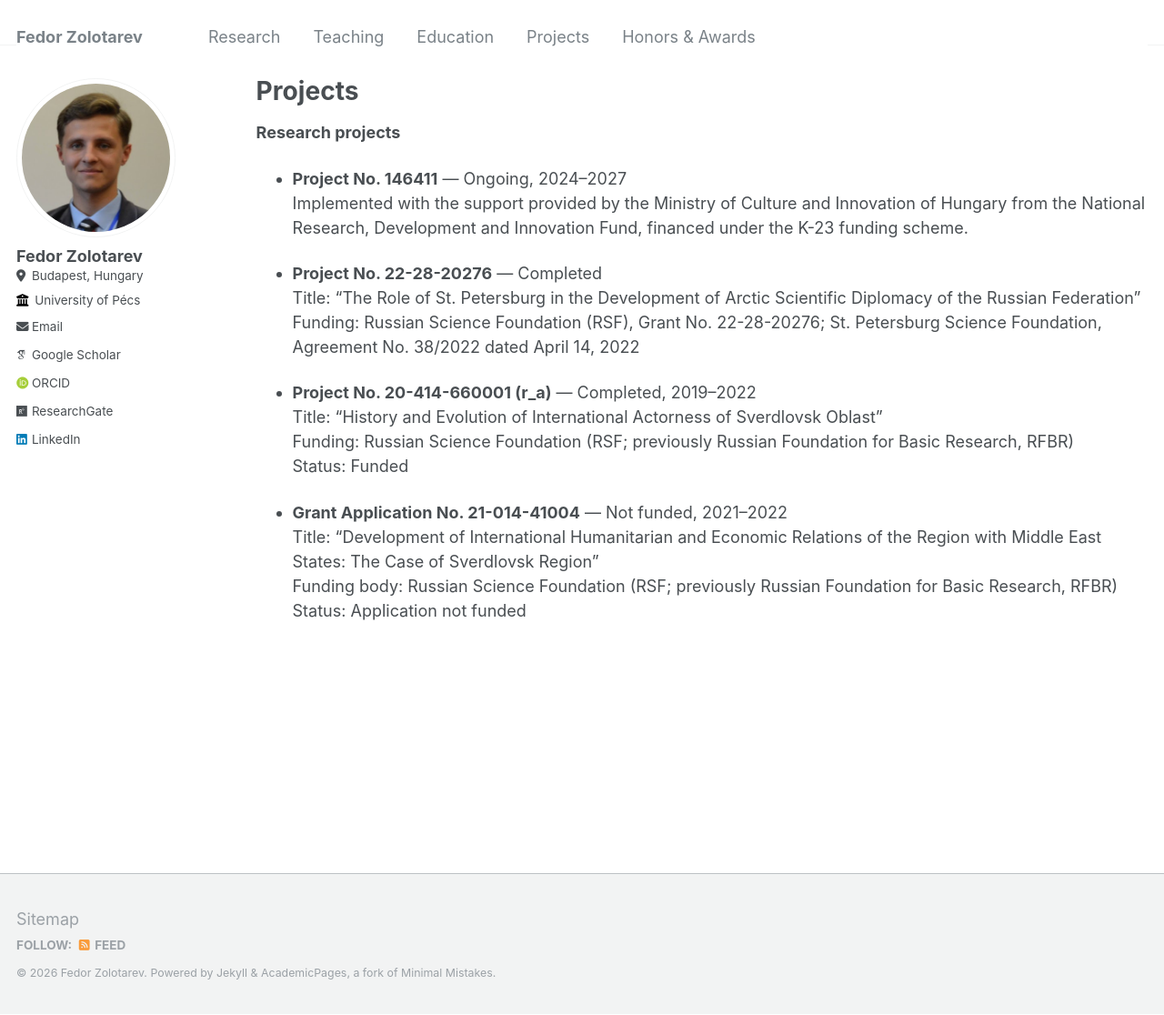
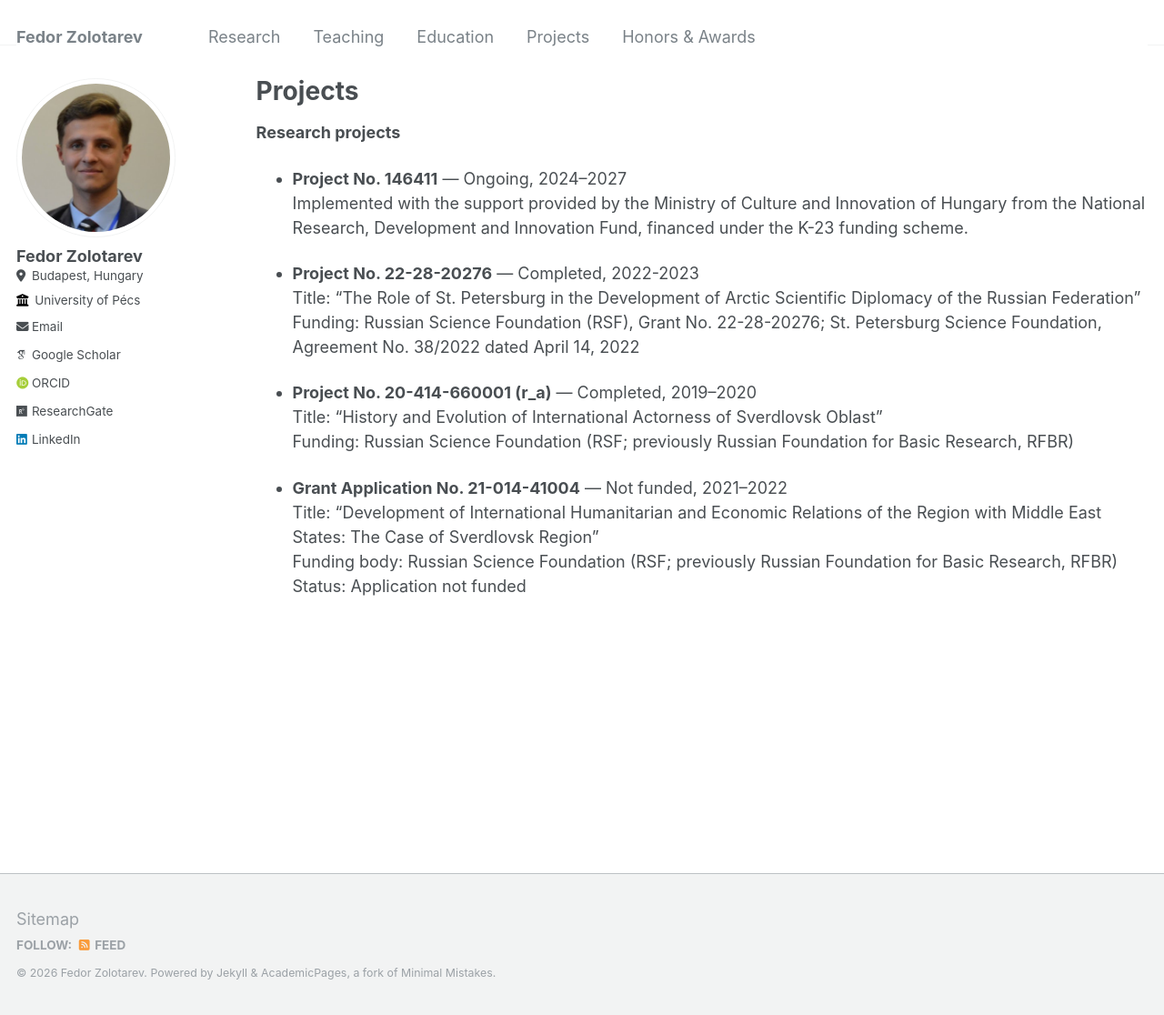
Before and after one commit to zolotarevfedor/bio, a Jekyll site: the page built from _pages/projects.md, in a window 1280 px wide and 1116 px high. Shown: the whole window at 91% size. Built offline with Jekyll 4.4.1, drawn with Linux system fonts in a browser that asks for light colours; some web fonts are replaced.

Commit message:
projects.md

```diff
--- a/_pages/projects.md
+++ b/_pages/projects.md
@@ -10,14 +10,13 @@ author_profile: true
 * **Project No. 146411** — Ongoing, 2024–2027<br>
   Implemented with the support provided by the Ministry of Culture and Innovation of Hungary from the National Research, Development and Innovation Fund, financed under the K-23 funding scheme.
 
-* **Project No. 22-28-20276** — Completed<br>
+* **Project No. 22-28-20276** — Completed, 2022-2023<br>
   Title: “The Role of St. Petersburg in the Development of Arctic Scientific Diplomacy of the Russian Federation”<br>
   Funding: Russian Science Foundation (RSF), Grant No. 22-28-20276; St. Petersburg Science Foundation, Agreement No. 38/2022 dated April 14, 2022
 
-* **Project No. 20-414-660001 (r_a)** — Completed, 2019–2022<br>
+* **Project No. 20-414-660001 (r_a)** — Completed, 2019–2020<br>
   Title: “History and Evolution of International Actorness of Sverdlovsk Oblast”<br>
   Funding: Russian Science Foundation (RSF; previously Russian Foundation for Basic Research, RFBR)<br>
-  Status: Funded
 
 * **Grant Application No. 21-014-41004** — Not funded, 2021–2022<br>
   Title: “Development of International Humanitarian and Economic Relations of the Region with Middle East States: The Case of Sverdlovsk Region”<br>
```
